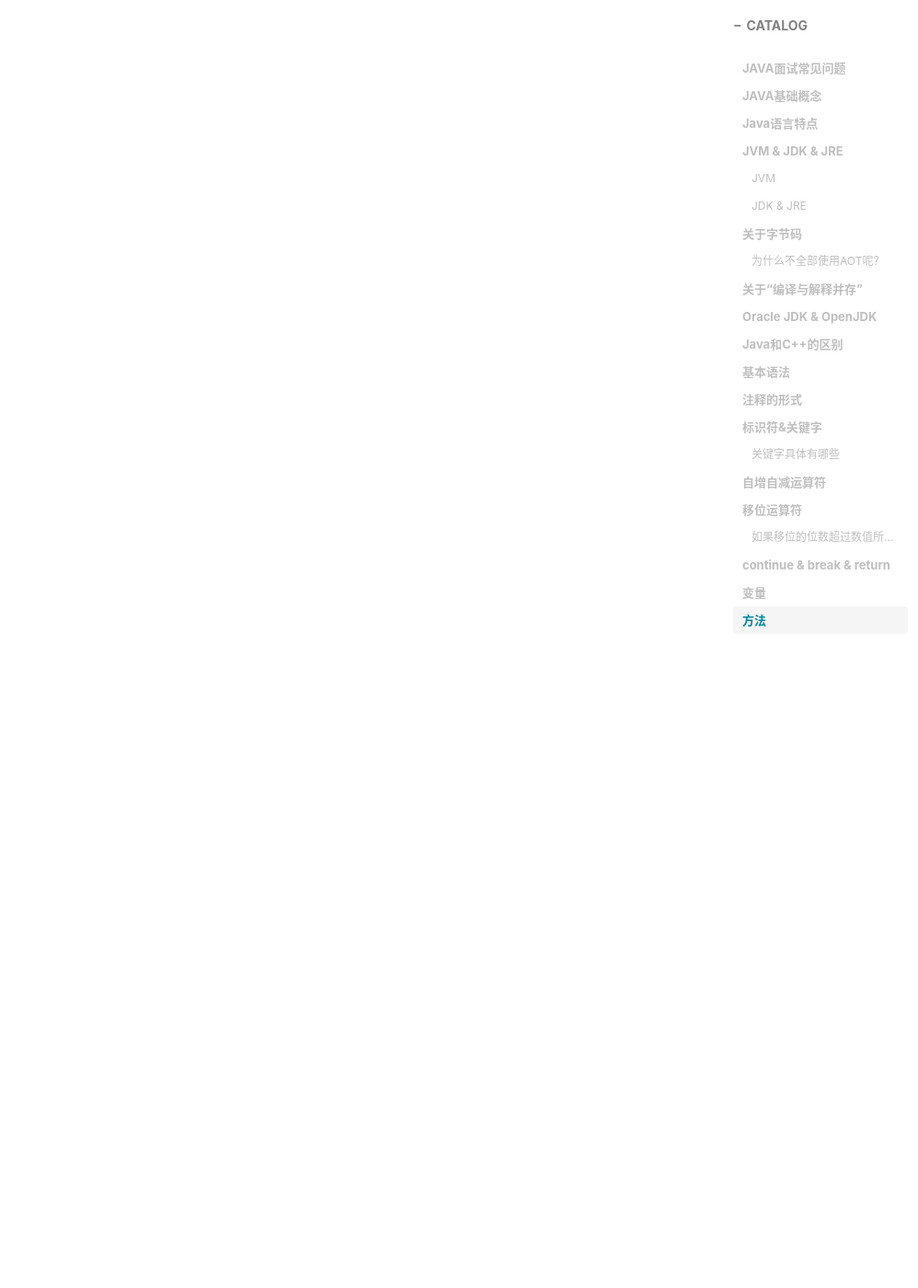
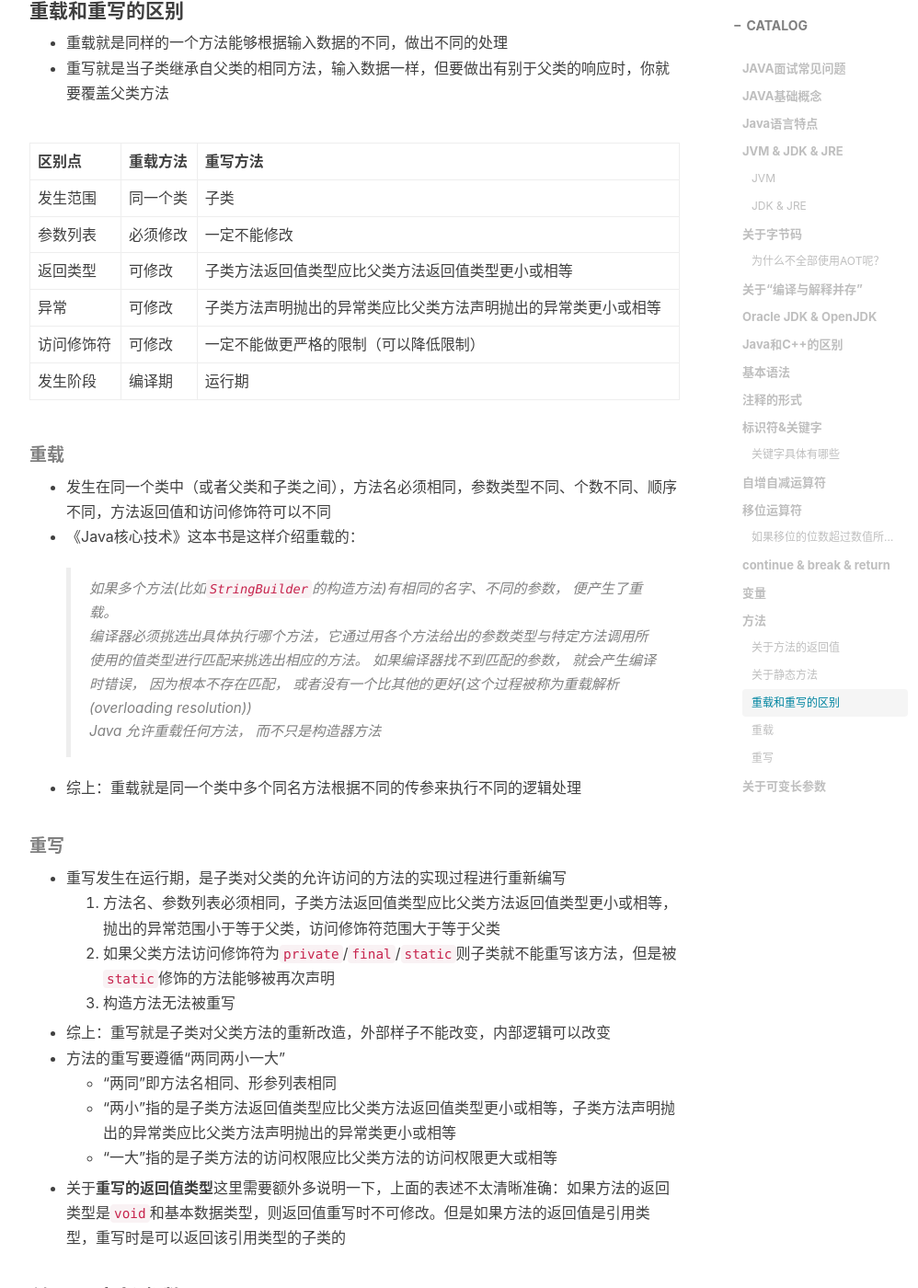
Before and after one commit to devilYD/devilYD.github.io, a Jekyll site: the page built from _posts/2022-12-27-JAVA面试常见问题.md, in a window 1280 px wide and 1400 px high, scrolled down 8352 px. Shown: the whole window at 92% size, without its empty margins (233-1231 px from the left). Built offline with Jekyll 4.4.1, drawn with Linux system fonts in a browser that asks for light colours; nearby versions of some CDN libraries; comment, search, counter and statistics services are not loaded; some of the changed text lies outside the part shown.

Commit message:
基本语法要点

````diff
--- a/_posts/2022-12-27-JAVA面试常见问题.md
+++ b/_posts/2022-12-27-JAVA面试常见问题.md
@@ -176,3 +176,79 @@
   3. **占内存大小**：字符常量只占2个字节; 字符串常量占若干个字节
 
 ### 方法
+
+#### 关于方法的返回值
+
+* **方法的返回值**：是指我们获取到的某个方法体中的代码执行后产生的结果！（前提是该方法可能产生结果）。返回值的作用是接收出结果，使得它可以用于其他的操作
+* 我们可以按照方法的返回值和参数类型将方法分为下面这几种：
+  1. 无参数无返回值的方法
+  2. 有参数无返回值的方法
+  3. 有返回值无参数的方法
+  4. 有返回值有参数的方法
+
+#### 关于静态方法
+
+* 静态方法不能调用非静态成员，原因如下：
+  * 静态方法是属于类的，在类加载的时候就会分配内存，可以通过类名直接访问。而非静态成员属于实例对象，只有在对象实例化之后才存在，需要通过类的实例对象去访问
+  * 在类的非静态成员不存在的时候静态方法就已经存在了，此时调用在内存中还不存在的非静态成员，属于非法操作
+* 静态方法和实例方法的不同：
+  1. **调用方式**
+    * 在外部调用静态方法时，可以使用`类名.方法名`的方式，也可以使用`对象.方法名`的方式，而实例方法只有后面这种方式。也就是说，调用静态方法可以无需创建对象
+    * 不过，需要注意的是一般不建议使用`对象.方法名`的方式来调用静态方法。这种方式非常容易造成混淆，静态方法不属于类的某个对象而是属于这个类
+  2. **访问类成员是否存在限制**
+    * 静态方法在访问本类的成员时，只允许访问静态成员（即静态成员变量和静态方法），不允许访问实例成员（即实例成员变量和实例方法），而实例方法不存在这个限制
+
+#### 重载和重写的区别
+
+* 重载就是同样的一个方法能够根据输入数据的不同，做出不同的处理
+* 重写就是当子类继承自父类的相同方法，输入数据一样，但要做出有别于父类的响应时，你就要覆盖父类方法
+
+|区别点|重载方法|重写方法|
+|---|---|---|
+|发生范围|同一个类|子类|
+|参数列表|必须修改|一定不能修改|
+|返回类型|可修改|子类方法返回值类型应比父类方法返回值类型更小或相等|
+|异常|可修改|子类方法声明抛出的异常类应比父类方法声明抛出的异常类更小或相等|
+|访问修饰符|可修改|一定不能做更严格的限制（可以降低限制）|
+|发生阶段|编译期|运行期|
+
+##### 重载
+
+* 发生在同一个类中（或者父类和子类之间），方法名必须相同，参数类型不同、个数不同、顺序不同，方法返回值和访问修饰符可以不同
+* 《Java核心技术》这本书是这样介绍重载的：
+  > 如果多个方法(比如`StringBuilder`的构造方法)有相同的名字、不同的参数， 便产生了重载。<br>编译器必须挑选出具体执行哪个方法，它通过用各个方法给出的参数类型与特定方法调用所使用的值类型进行匹配来挑选出相应的方法。 如果编译器找不到匹配的参数， 就会产生编译时错误， 因为根本不存在匹配， 或者没有一个比其他的更好(这个过程被称为重载解析(overloading resolution))<br>Java 允许重载任何方法， 而不只是构造器方法
+* 综上：重载就是同一个类中多个同名方法根据不同的传参来执行不同的逻辑处理
+
+##### 重写
+
+* 重写发生在运行期，是子类对父类的允许访问的方法的实现过程进行重新编写
+  1. 方法名、参数列表必须相同，子类方法返回值类型应比父类方法返回值类型更小或相等，抛出的异常范围小于等于父类，访问修饰符范围大于等于父类
+  2. 如果父类方法访问修饰符为`private`/`final`/`static`则子类就不能重写该方法，但是被`static`修饰的方法能够被再次声明
+  3. 构造方法无法被重写
+* 综上：重写就是子类对父类方法的重新改造，外部样子不能改变，内部逻辑可以改变
+* 方法的重写要遵循“两同两小一大”
+  * “两同”即方法名相同、形参列表相同
+  * “两小”指的是子类方法返回值类型应比父类方法返回值类型更小或相等，子类方法声明抛出的异常类应比父类方法声明抛出的异常类更小或相等
+  * “一大”指的是子类方法的访问权限应比父类方法的访问权限更大或相等
+* 关于**重写的返回值类型**这里需要额外多说明一下，上面的表述不太清晰准确：如果方法的返回类型是`void`和基本数据类型，则返回值重写时不可修改。但是如果方法的返回值是引用类型，重写时是可以返回该引用类型的子类的
+
+### 关于可变长参数
+
+* 从Java5开始，Java支持定义可变长参数，所谓可变长参数就是允许在调用方法时传入不定长度的参数。就比如下面的这个`printVariable`方法就可以接受0个或者多个参数
+
+```JAVA
+public static void method1(String... args) {
+   //......
+}
+```
+
+* 另外，可变参数只能作为函数的最后一个参数，但其前面可以有也可以没有任何其他参数
+
+```JAVA
+public static void method2(String arg1, String... args) {
+   //......
+}
+```
+
+* 遇到方法重载的情况会优先匹配固定参数的方法，因为固定参数的方法匹配度更高
+* Java的可变参数编译后实际会被转换成一个数组
````
